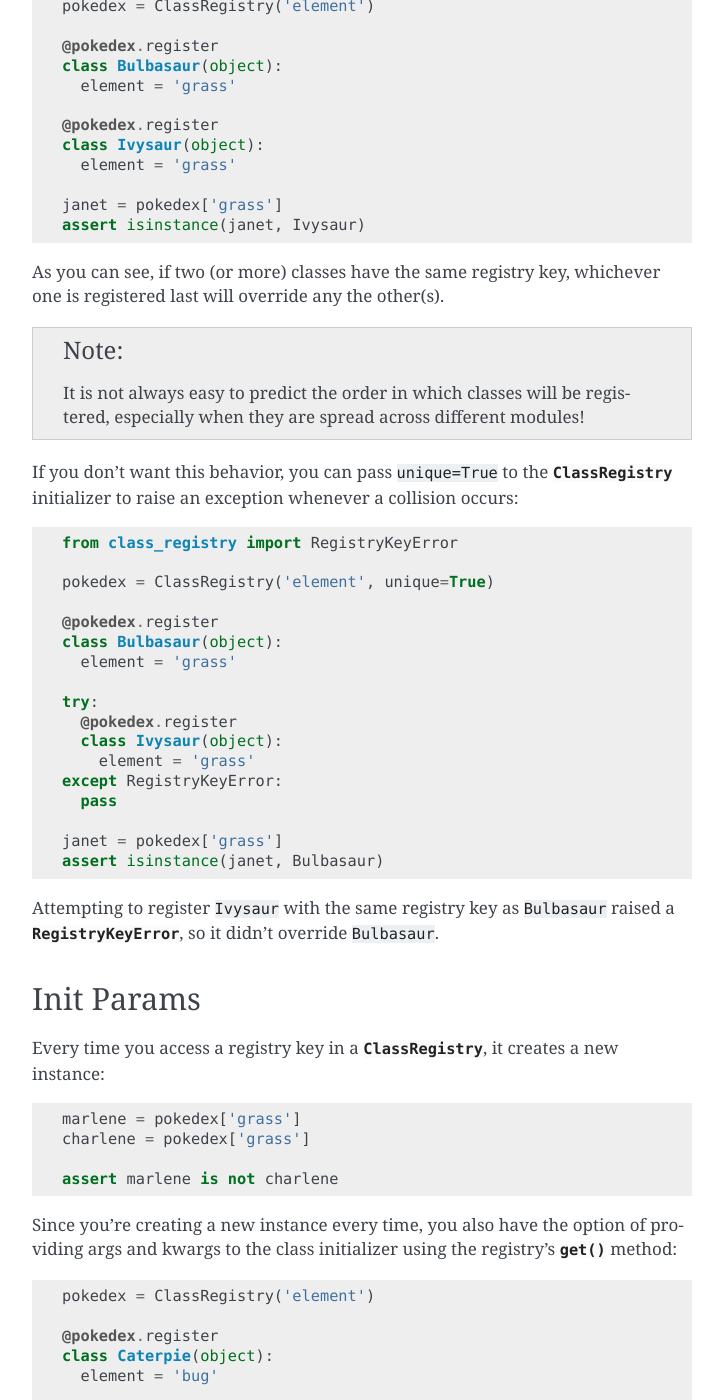
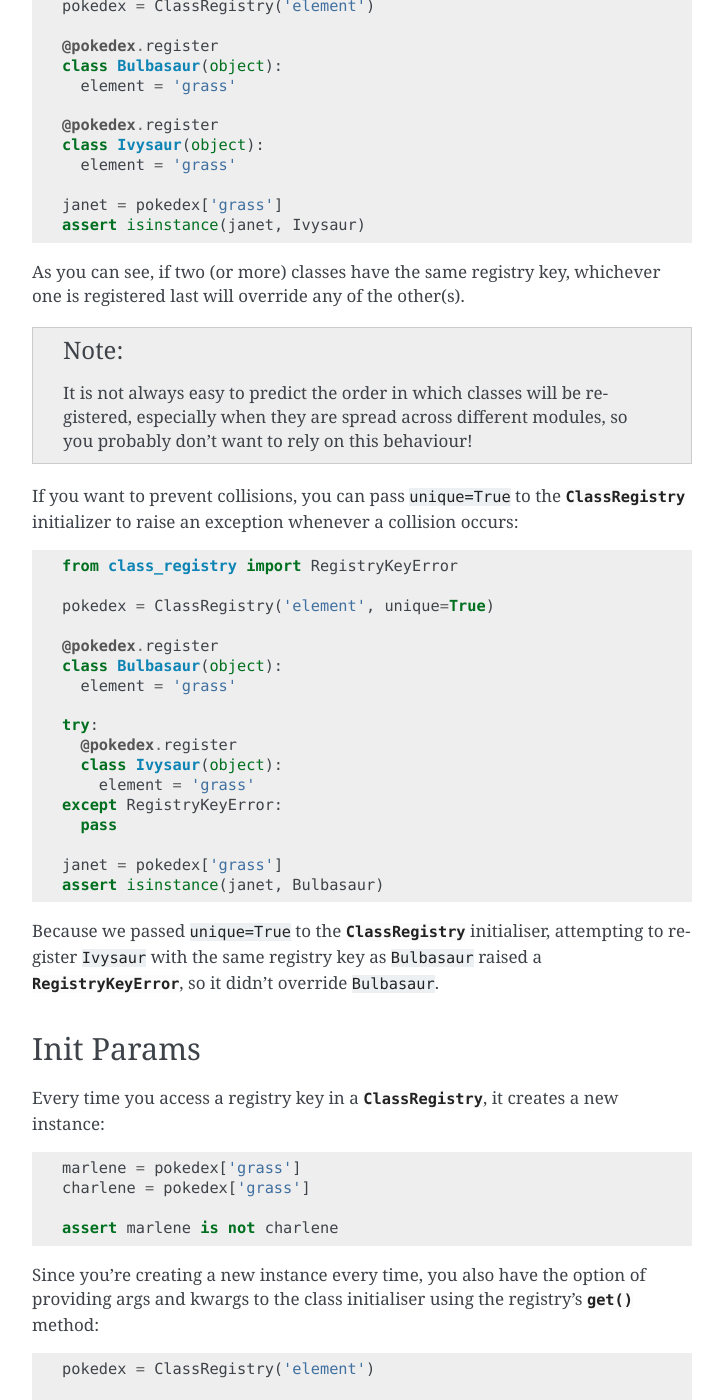
Before and after one commit to todofixthis/class-registry, a Sphinx documentation site: the page built from docs/getting_started.rst, in a window 1280 px wide and 1400 px high, scrolled down 1408 px. Shown: the whole window, without its empty margins (388-1111 px from the left). Built offline with Sphinx 7.4.7, drawn with Linux system fonts in a browser that asks for light colours; some of the changed text lies outside the part shown.

Commit message:
Touched up the docs 🇳🇿

```diff
--- a/README.rst
+++ b/README.rst
@@ -86,8 +86,8 @@ Install the latest stable version via pip::
 
 .. important::
    Make sure to install `phx-class-registry`, **not** `class-registry`.  I
-   created the latter in a previous job, but after I left they never touched
-   that project again — so in the end I had to fork it 🤷
+   created the latter at a previous job years ago, and after I left they never
+   touched that project again — so in the end I had to fork it 🤷
 
 Running Unit Tests
 ------------------
--- a/docs/advanced_topics.rst
+++ b/docs/advanced_topics.rst
@@ -126,8 +126,8 @@ such a purpose:
    except RegistryKeyError:
      pass
 
-If desired, you can also change the registry key, or even replace a class that
-is already registered.
+If desired, you can also change existing registry keys, or even replace a class
+that is already registered.
 
 .. code-block:: python
 
@@ -148,7 +148,7 @@ is already registered.
 .. important::
 
    Only mutable registries can be patched (any class that extends
-   :py:class:`MutableRegistry`).
+   :py:class:`BaseMutableRegistry`).
 
    In particular, this means that :py:class:`EntryPointClassRegistry` can
    **not** be patched using :py:class:`RegistryPatcher`.
--- a/docs/conf.py
+++ b/docs/conf.py
@@ -62,7 +62,7 @@ author = 'Phoenix Zerin'
 #
 # This is also used if you do content translation via gettext catalogs.
 # Usually you set "language" from the command line for these cases.
-language = 'en-US'
+language = 'en-NZ'
 
 # List of patterns, relative to source directory, that match files and
 # directories to ignore when looking for source files.
--- a/docs/getting_started.rst
+++ b/docs/getting_started.rst
@@ -82,14 +82,15 @@ What happens if two classes have the same registry key?
    assert isinstance(janet, Ivysaur)
 
 As you can see, if two (or more) classes have the same registry key, whichever
-one is registered last will override any the other(s).
+one is registered last will override any of the other(s).
 
 .. note::
 
     It is not always easy to predict the order in which classes will be
-    registered, especially when they are spread across different modules!
+    registered, especially when they are spread across different modules, so you
+    probably don't want to rely on this behaviour!
 
-If you don't want this behavior, you can pass ``unique=True`` to the
+If you want to prevent collisions, you can pass ``unique=True`` to the
 :py:class:`ClassRegistry` initializer to raise an exception whenever a collision
 occurs:
 
@@ -113,7 +114,8 @@ occurs:
    janet = pokedex['grass']
    assert isinstance(janet, Bulbasaur)
 
-Attempting to register ``Ivysaur`` with the same registry key as ``Bulbasaur``
+Because we passed ``unique=True`` to the :py:class:`ClassRegistry` initialiser,
+attempting to register ``Ivysaur`` with the same registry key as ``Bulbasaur``
 raised a :py:class:`RegistryKeyError`, so it didn't override ``Bulbasaur``.
 
 Init Params
@@ -129,7 +131,7 @@ a new instance:
    assert marlene is not charlene
 
 Since you're creating a new instance every time, you also have the option of
-providing args and kwargs to the class initializer using the registry's
+providing args and kwargs to the class initialiser using the registry's
 :py:meth:`get` method:
 
 .. code-block:: python
@@ -154,7 +156,7 @@ providing args and kwargs to the class initializer using the registry's
    assert tammy.level == 42
 
 Any arguments that you provide to :py:meth:`get` will be passed directly to the
-corresponding class' initializer.
+corresponding class' initialiser.
 
 .. hint::
 
--- a/docs/index.rst
+++ b/docs/index.rst
@@ -88,3 +88,8 @@ Installation
 Install the latest stable version via pip::
 
    pip install phx-class-registry
+
+.. important::
+   Make sure to install `phx-class-registry`, **not** `class-registry`.  I
+   created the latter at a previous job years ago, and after I left they never
+   touched that project again — so in the end I had to fork it 🤷
--- a/docs/iterating_over_registries.rst
+++ b/docs/iterating_over_registries.rst
@@ -99,7 +99,8 @@ the items are sorted:
      """
      Sorts items by weight, using registry key as a tiebreaker.
 
-     ``a`` and ``b`` are tuples of (registry key, class)``.
+     :param a: Tuple of (key, class)
+     :param b: Tuple of (key, class)
      """
      # Sort descending by weight first.
      weight_cmp = (
```
